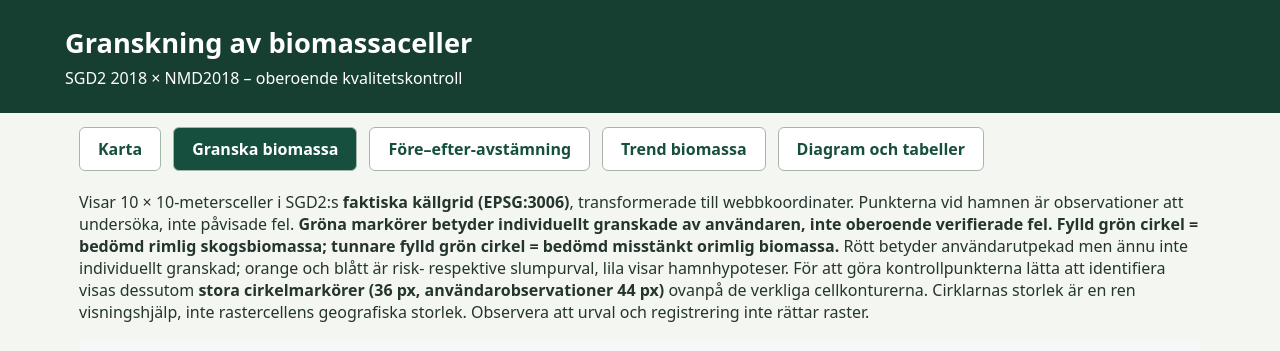
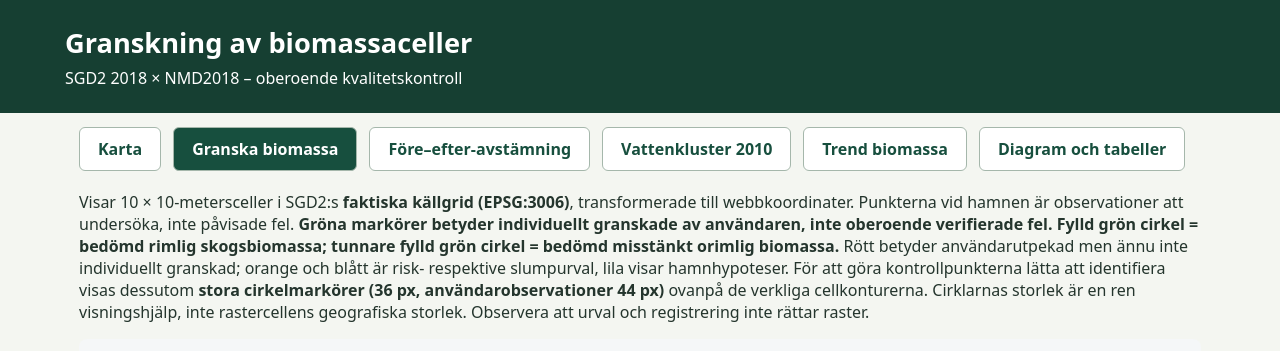
Before and after one commit to Lulea-statistik/kol-mark-och-trad, a plain HTML site: page docs/biomass-review.html in a window 1280 px wide. Shown: the top 351 px of the page. Drawn offline with nearby package versions, Linux system fonts and the light colour scheme.

Commit message:
Link georeferenced anomaly review map from main biomass pages

```diff
--- a/docs/biomass-review.html
+++ b/docs/biomass-review.html
@@ -12,7 +12,7 @@
 .review-controls select,.review-controls button{padding:.5rem}
 </style></head><body>
 <header><h1>Granskning av biomassaceller</h1><p>SGD2 2018 × NMD2018 – oberoende kvalitetskontroll</p></header>
-<nav class="site-nav" aria-label="Sidnavigation"><a href="index.html">Karta</a><a href="biomass-review.html" aria-current="page">Granska biomassa</a><a href="biomass-reconciliation.html">Före–efter-avstämning</a><a href="biomass-trend.html">Trend biomassa</a><a href="statistics.html">Diagram och tabeller</a></nav>
+<nav class="site-nav" aria-label="Sidnavigation"><a href="index.html">Karta</a><a href="biomass-review.html" aria-current="page">Granska biomassa</a><a href="biomass-reconciliation.html">Före–efter-avstämning</a><a href="water-cluster-review.html">Vattenkluster 2010</a><a href="biomass-trend.html">Trend biomassa</a><a href="statistics.html">Diagram och tabeller</a></nav>
 <main>
 <p>Visar 10 × 10-metersceller i SGD2:s <strong>faktiska källgrid (EPSG:3006)</strong>, transformerade till webbkoordinater. Punkterna vid hamnen är observationer att undersöka, inte påvisade fel. <strong>Gröna markörer betyder individuellt granskade av användaren, inte oberoende verifierade fel.</strong> <strong>Fylld grön cirkel = bedömd rimlig skogsbiomassa; tunnare fylld grön cirkel = bedömd misstänkt orimlig biomassa.</strong> Rött betyder användarutpekad men ännu inte individuellt granskad; orange och blått är risk- respektive slumpurval, lila visar hamnhypoteser. För att göra kontrollpunkterna lätta att identifiera visas dessutom <strong>stora cirkelmarkörer (36 px, användarobservationer 44 px)</strong> ovanpå de verkliga cellkonturerna. Cirklarnas storlek är en ren visningshjälp, inte rastercellens geografiska storlek. Observera att urval och registrering inte rättar raster.</p>
 <div class="review-controls">
```
